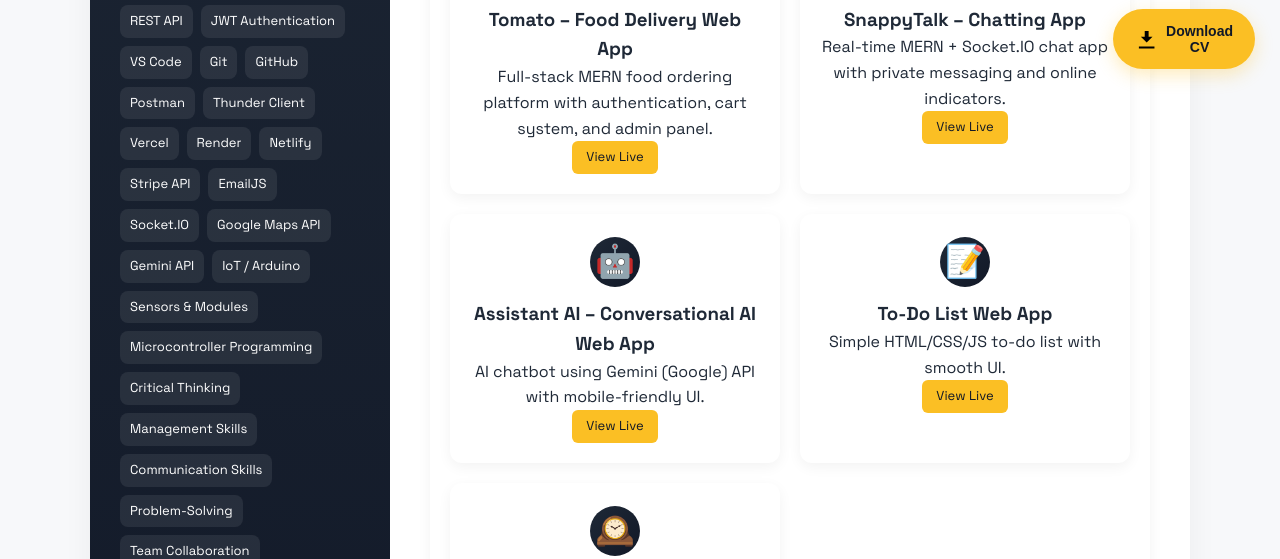
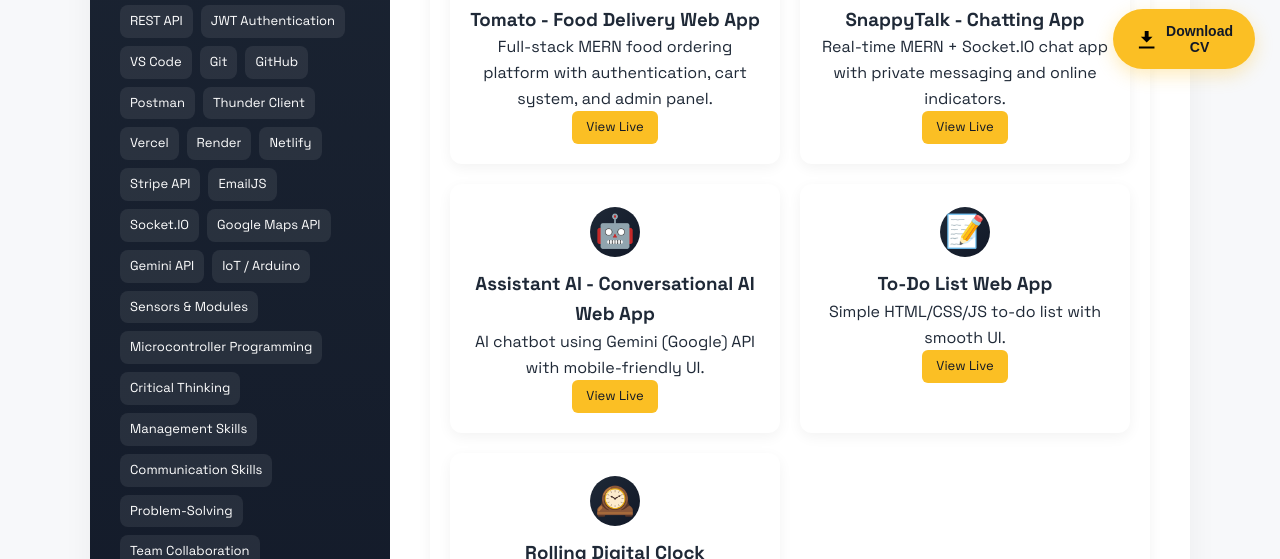
Before and after one commit to JaimilModi/RESUME, a plain HTML site: page index.html in a window 1280 px wide. Shown: the part 706-1265 px from the top of the page. Drawn offline with Linux system fonts and the light colour scheme.

Commit message:
Update index.html

```diff
--- a/index.html
+++ b/index.html
@@ -111,7 +111,7 @@
 
                     <div class="project-card">
                         <div class="project-icon">🍕</div>
-                        <h3 class="project-title">Tomato – Food Delivery Web App</h3>
+                        <h3 class="project-title">Tomato &#45; Food Delivery Web App</h3>
                         <p class="project-description">
                             Full-stack MERN food ordering platform with authentication, cart system, and admin panel.
                         </p>
@@ -121,7 +121,7 @@
 
                     <div class="project-card">
                         <div class="project-icon">💬</div>
-                        <h3 class="project-title">SnappyTalk – Chatting App</h3>
+                        <h3 class="project-title">SnappyTalk &#45; Chatting App</h3>
                         <p class="project-description">
                             Real-time MERN + Socket.IO chat app with private messaging and online indicators.
                         </p>
@@ -130,7 +130,7 @@
 
                     <div class="project-card">
                         <div class="project-icon">🤖</div>
-                        <h3 class="project-title">Assistant AI – Conversational AI Web App</h3>
+                        <h3 class="project-title">Assistant AI &#45; Conversational AI Web App</h3>
                         <p class="project-description">
                             AI chatbot using Gemini (Google) API with mobile-friendly UI.
                         </p>
@@ -139,7 +139,7 @@
 
                     <div class="project-card">
                         <div class="project-icon">📝</div>
-                        <h3 class="project-title">To-Do List Web App</h3>
+                        <h3 class="project-title">To&#45;Do List Web App</h3>
                         <p class="project-description">
                             Simple HTML/CSS/JS to-do list with smooth UI.
                         </p>
```
